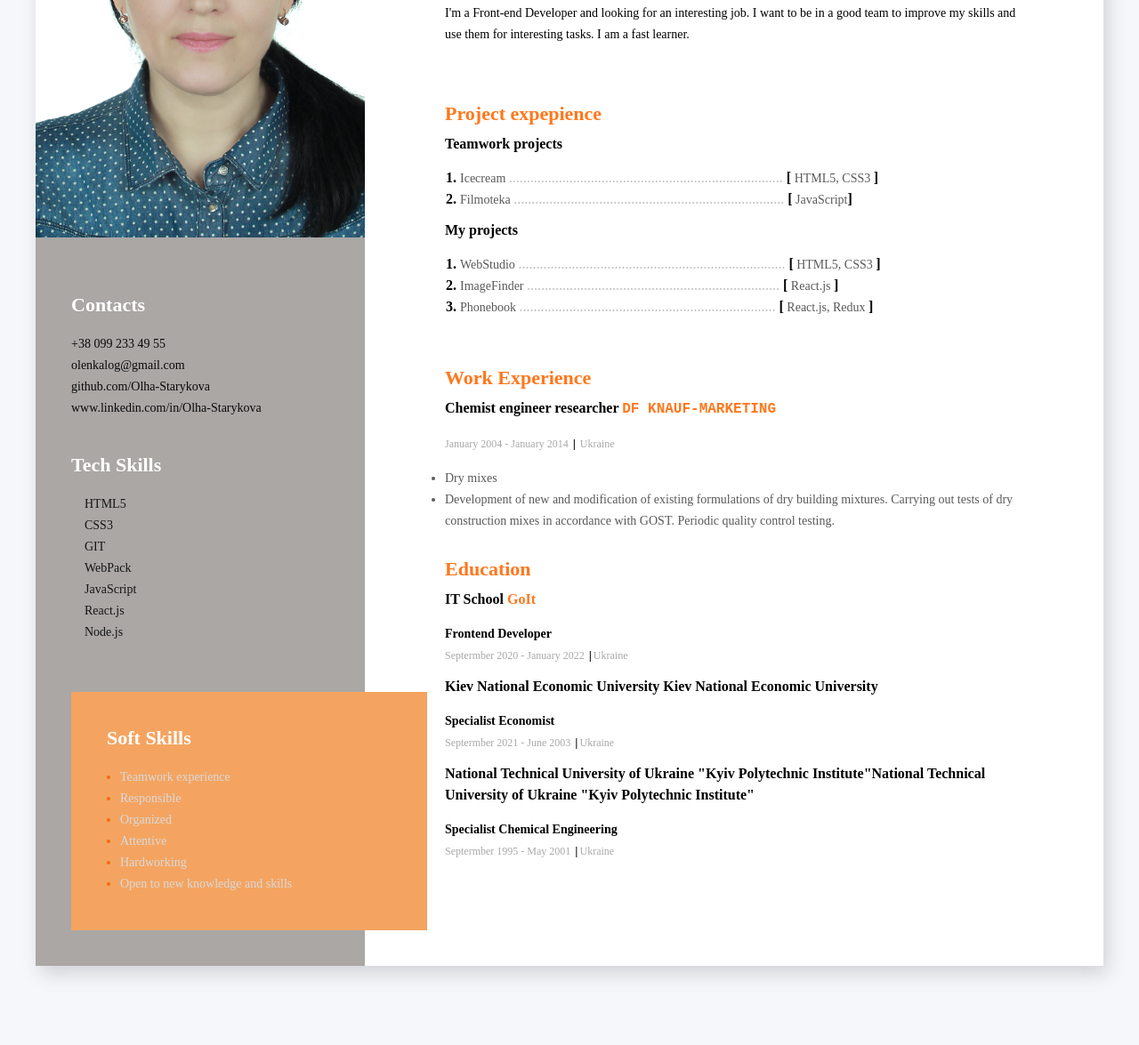
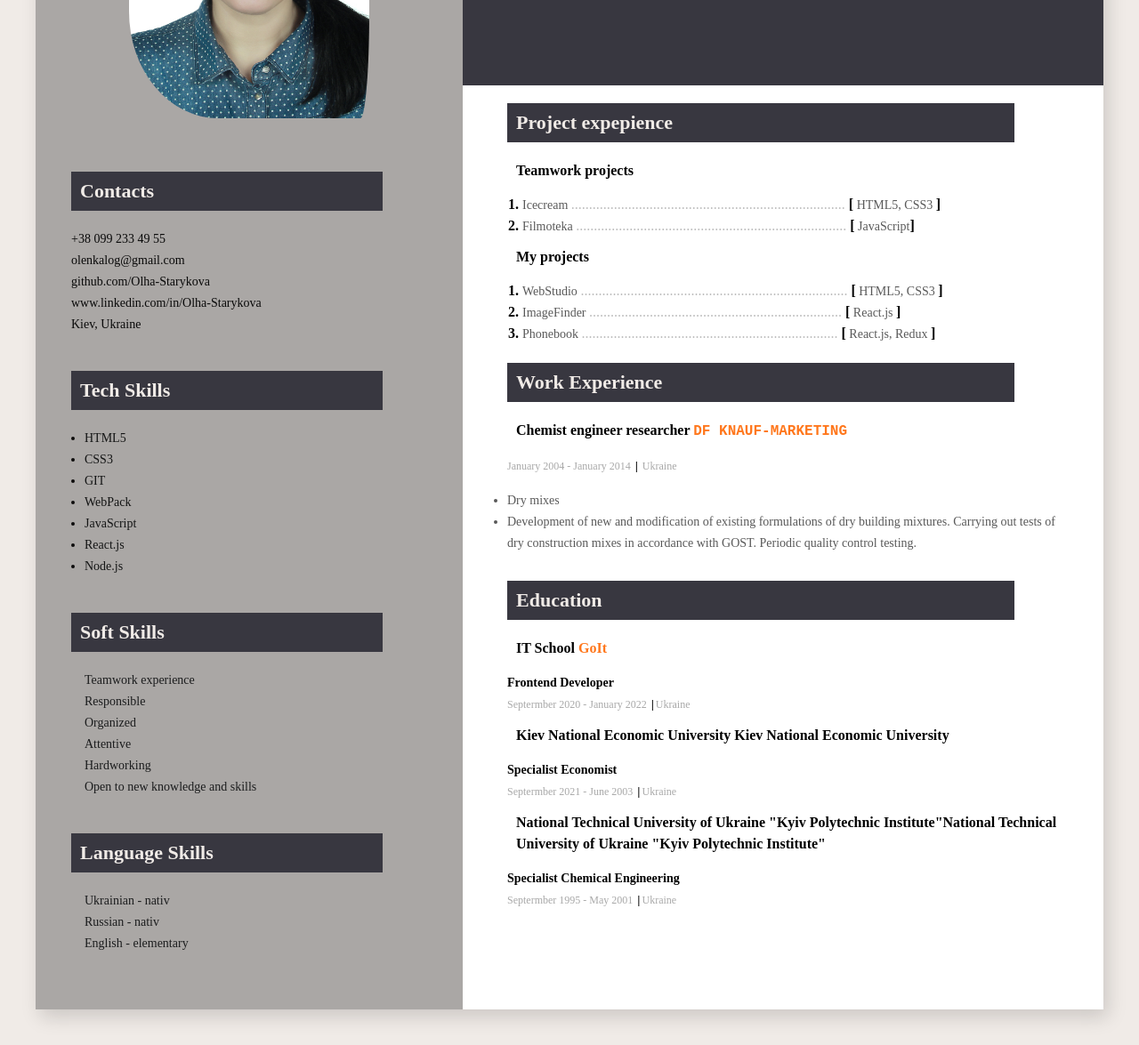
Before and after one commit to Olha-Starykova/resume, a plain HTML site: page index.html in a window 1280 px wide. Shown: the part 307-1482 px from the top of the page at 89% size. Before the commit the page ends 1433 px from the top, so only its background shows below. Drawn offline with Linux system fonts and the light colour scheme.

Commit message:
Initial commit
To fonts

```diff
--- a/css/styles.css
+++ b/css/styles.css
@@ -4,19 +4,23 @@
   box-sizing: border-box;
 }
 .sidebar {
-  background-color: #aaa7a5;
-  width: 370px;
+  background-color: #aaa7a5;;
+  /* width: 370px; */
   padding-top: 40px;
   padding-bottom: 40px;
 }
 
+
 .my-foto {
-  width: 370px;
+width: 270px;
+border-radius: 10px 100px / 120px;
+display: block;
+margin: auto;
 }
 
 
 body {
-  background: #f5f7fa;
+  background: #f0ebe7;
   padding-top: 40px;
   padding-bottom: 40px;
   padding-right: 20px;
@@ -34,9 +38,9 @@ body {
 
 
 .about-me-conteiner {
-  padding-left: 90px;
-  padding-right: 90px;
-  padding-top: 110px;
+  /* padding-left: 90px;
+  padding-right: 90px; */
+  /* padding-top: 10px; */
   padding-bottom: 110px;
 }
 
@@ -90,9 +94,18 @@ body {
   margin-top: 40px;
 }
 
+/* .Tech-skills-iten {
+
+  color: #f86909;
+  font-size: 14px;
+  font-weight: 400;
+  line-height: 24px;
+} */
+
 .Tech-skills-iten {
+  color: #0d0c0c;
   margin-left: 15px;
-  color: #f86909;
+  font-family: Montserrat;
   font-size: 14px;
   font-weight: 400;
   line-height: 24px;
@@ -103,10 +116,12 @@ body {
 }
 
 .Soft-skills-conteine {
-  margin-left: 40px;
-  margin-right: 40px;
-  margin-top: 55px;
-}
+    margin-left: 40px;
+    margin-right: 40px;
+    margin-top: 55px;
+      width: 400px;
+      margin-top: 40px;
+    }
 
 .Soft-skills-titls {
   font-size: 22px;
@@ -125,16 +140,36 @@ body {
 }
 
 .Soft-skills-text {
-  color: #d8dadd;
+  color: #1c1d1e;
+}
+
+.Language-skills-conteine{
+      margin-left: 40px;
+        margin-right: 40px;
+        margin-top: 55px;
+        width: 400px;
+        margin-top: 40px;
+}
+
+.Language-skills-iten{
+    margin-left: 15px;
+      color: #f86909;
+      font-size: 14px;
+      font-weight: 400;
+      line-height: 24px;
 }
 
 .profession {
+  text-align: center;
+  color: #f0ebe7;
   font-size: 14px;
   font-weight: 700;
   line-height: 24px;
-  margin-bottom: 23px;
 }
 .name {
+  text-align: center;
+  text-transform: uppercase;
+  color: #f0ebe7;
   font-size: 45px;
   font-weight: 700;
   line-height: 89px;
@@ -148,15 +183,21 @@ body {
 }
 
 .info-conteiner {
-  margin-bottom: 65px;
+  padding-bottom: 200px;
+  padding-top: 50px;
+  background-color: #383740;
 }
 
 .about-me-title {
   font-size: 22px;
   font-weight: 700;
   line-height: 24px;
-  margin-bottom: 10px;
-  color: #ff771c;
+  margin-bottom: 20px;
+  margin-top: 20px;
+  margin-right: 50px;
+  color: #f0ebe7;
+  background-color: #383740;
+  padding: 10px;
 }
 
 .projects-link {
@@ -185,7 +226,8 @@ body {
 }
 
 .projects-container {
-  margin-bottom: 55px;
+  padding-left: 50px;
+  padding-right: 50px;
 }
 .profession-title {
   font-size: 16px;
@@ -193,6 +235,7 @@ body {
   line-height: 24px;
   margin-top: 10px;
   margin-bottom: 15px;
+  margin-left: 10px;
 }
 
 .profession-company {
@@ -234,31 +277,9 @@ body {
   color: rgb(70, 112, 93);
 }
 
-.Soft-skills-conteine {
-  background: sandybrown;
-  width: 400px;
-
-    padding-left: 40px;
-    padding-top: 40px;
-    padding-right: 40px;
-    padding-bottom: 40px;
-
-/*padding: 40px;
-  box-sizing: border-box;
-  margin-top: 40px; */
-}
-
 .Tech-skills-tyter {
   font-size: 30px;
-  font-weight: 400px;
-}
-
-.Tech-skills-iten {
-  color: #ffffff;
-  font-family: Montserrat;
-  font-size: 14px;
   font-weight: 400;
-  line-height: 24px;
 }
 
 .mein-conteiner {
--- a/index.html
+++ b/index.html
@@ -1,147 +1,226 @@
 <!DOCTYPE html>
 <html lang="en">
   <head>
-    <meta charset="UTF-8">
-    <meta http-equiv="X-UA-Compatible" content="IE=edge">
-    <meta name="viewport" content="width=device-width, initial-scale=1.0">
+    <meta charset="UTF-8" />
+    <meta http-equiv="X-UA-Compatible" content="IE=edge" />
+    <meta name="viewport" content="width=device-width, initial-scale=1.0" />
     <title>Document</title>
 
     <link rel="stylesheet" href="./css/styles.css" />
   </head>
   <body>
-
-<!--main conteiner-->
     <div class="wrapper">
-
       <aside class="sidebar">
-        <img class="my-foto" src="./images/FotoOlha.jpg" alt="my photo">
-
-
-        <!--Contacts conteiner-->
+        <img class="my-foto" src="./images/FotoOlha.jpg" alt="my photo" />
         <div class="Contacts-conteiner">
-            <h3 class="Contacts-title">Contacts</h3>
+          <h3 class="about-me-title">Contacts</h3>
           <nav>
             <ul class="style-type">
-    <li> <a class="Contacts-link" href="tel:380992334955"> +38 099 233 49 55</a></li>
-    <li><a class="Contacts-link" href="mailto:olenkalog@gmail.com">olenkalog@gmail.com </a></li>
-    <li><a class="Contacts-link" href="https://github.com/Olha-Starykova?tab=repositories">github.com/Olha-Starykova</a></li>
-    <li><a class="Contacts-link" href="www.linkedin.com/in/Olha-Starykova">www.linkedin.com/in/Olha-Starykova</a></li>
+              <li>
+                <a class="Contacts-link" href="tel:380992334955">
+                  +38 099 233 49 55</a
+                >
+              </li>
+              <li>
+                <a class="Contacts-link" href="mailto:olenkalog@gmail.com"
+                  >olenkalog@gmail.com
+                </a>
+              </li>
+              <li>
+                <a
+                  class="Contacts-link"
+                  href="https://github.com/Olha-Starykova?tab=repositories"
+                  >github.com/Olha-Starykova</a
+                >
+              </li>
+              <li>
+                <a
+                  class="Contacts-link"
+                  href="www.linkedin.com/in/Olha-Starykova"
+                  >www.linkedin.com/in/Olha-Starykova</a
+                >
+              </li>
+              <li class="Contacts-link"><span>Kiev, Ukraine</span></li>
             </ul>
           </nav>
         </div>
 
-        <!--Tech skills conteiner -->
         <div class="Tech-skills-conteiner">
-            <h3 class="Tech-skills-title"> Tech Skills</h3>
-            <ul class="style-type">
-                <li class="Tech-skills-iten"><span class="Tech-skills-text">HTML5</span></li>
-                <li class="Tech-skills-iten"><span class="Tech-skills-text">CSS3</span> </li>
-                <li class="Tech-skills-iten"><span class="Tech-skills-text">GIT</span></li>
-                <li class="Tech-skills-iten"><span class="Tech-skills-text">WebPack</span></li>
-                <li class="Tech-skills-iten"><span class="Tech-skills-text">JavaScript</span></li>
-                <li class="Tech-skills-iten"><span class="Tech-skills-text">React.js</span></li>
-                <li class="Tech-skills-iten"><span class="Tech-skills-text">Node.js</span></li>
+          <h3 class="about-me-title">Tech Skills</h3>
+          <ul>
+            <li class="Tech-skills-iten">
+              <span class="Tech-skills-text">HTML5</span>
+            </li>
+            <li class="Tech-skills-iten">
+              <span class="Tech-skills-text">CSS3</span>
+            </li>
+            <li class="Tech-skills-iten">
+              <span class="Tech-skills-text">GIT</span>
+            </li>
+            <li class="Tech-skills-iten">
+              <span class="Tech-skills-text">WebPack</span>
+            </li>
+            <li class="Tech-skills-iten">
+              <span class="Tech-skills-text">JavaScript</span>
+            </li>
+            <li class="Tech-skills-iten">
+              <span class="Tech-skills-text">React.js</span>
+            </li>
+            <li class="Tech-skills-iten">
+              <span class="Tech-skills-text">Node.js</span>
+            </li>
           </ul>
         </div>
 
-        <!--Soft skills conteiner -->
         <div class="Soft-skills-conteine">
-            <h3 class="Soft-skills-titls"> Soft Skills</h3>
-            <ul>
-                <li class="Soft-skills-iten"> <span class="Soft-skills-text">Teamwork experience</span></li>
-                <li class="Soft-skills-iten"> <span class="Soft-skills-text"> Responsible </span> </li>
-                <li class="Soft-skills-iten"> <span class="Soft-skills-text">Organized</span></li>
-                <li class="Soft-skills-iten"> <span class="Soft-skills-text">Attentive</span></li>
-                <li class="Soft-skills-iten"> <span class="Soft-skills-text">Hardworking</span></li>
-                <li class="Soft-skills-iten"> <span class="Soft-skills-text">Open to new knowledge and skills</span>
+          <h3 class="about-me-title">Soft Skills</h3>
+          <ul class="style-type">
+            <li class="Soft-skills-iten">
+              <span class="Soft-skills-text">Teamwork experience</span>
+            </li>
+            <li class="Soft-skills-iten">
+              <span class="Soft-skills-text"> Responsible </span>
+            </li>
+            <li class="Soft-skills-iten">
+              <span class="Soft-skills-text">Organized</span>
+            </li>
+            <li class="Soft-skills-iten">
+              <span class="Soft-skills-text">Attentive</span>
+            </li>
+            <li class="Soft-skills-iten">
+              <span class="Soft-skills-text">Hardworking</span>
+            </li>
+            <li class="Soft-skills-iten">
+              <span class="Soft-skills-text"
+                >Open to new knowledge and skills</span
+              >
+            </li>
+          </ul>
+        </div>
+
+        <div class="Language-skills-conteine">
+          <h3 class="about-me-title">Language Skills</h3>
+          <ul class="style-type">
+            <li class="Language-skills-iten">
+              <span class="Soft-skills-text">Ukrainian - nativ</span>
+            </li>
+            <li class="Soft-skills-iten">
+              <span class="Soft-skills-text"> Russian - nativ </span>
+            </li>
+            <li class="Soft-skills-iten">
+              <span class="Soft-skills-text">English - elementary</span>
             </li>
           </ul>
         </div>
       </aside>
 
-    <!--about me conteiner-->
       <div class="about-me-conteiner">
-        <!--about me main info-->
         <div class="info-conteiner">
-            <h2 class="profession">FRONT-END (REACT) DEVELOPER</h2>
           <h1 class="name">Olha Starykova</h1>
-
-            <p class="description">I'm a Front-end Developer and looking for an interesting job. I want to be in a good
-                team to improve my skills and use
-                them for interesting tasks. I am a fast learner.</p>
+          <h2 class="profession">Front-end Developer</h2>
         </div>
 
-        <!--projects container-->
-        <div class="projects-container">
-            <h3 class="about-me-title"> Project expepience</h3>
-            <h3 class="profession-title"> Teamwork projects</h3>
+        <section class="projects-container">
+          <h3 class="about-me-title">Project expepience</h3>
+          <h3 class="profession-title">Teamwork projects</h3>
           <ol>
             <li class="projects-iten">
-                    <a class="projects-link" href="https://viktor-v72.github.io/new-project-blended_1/">
+              <a
+                class="projects-link"
+                href="https://viktor-v72.github.io/new-project-blended_1/"
+              >
                 Icecream
               </a>
+              <span class="dots"
+                >.............................................................................</span
+              >
               <span
-                        class="dots">.............................................................................</span>
-                    <span><b>[</b><span class="tech-name"> HTML5, CSS3 </span><b>]</b></span>
+                ><b>[</b><span class="tech-name"> HTML5, CSS3 </span
+                ><b>]</b></span
+              >
             </li>
             <li class="projects-iten">
-                    <a class="projects-link" href="https://viktor-v72.github.io/JS-group-project/">
+              <a
+                class="projects-link"
+                href="https://viktor-v72.github.io/JS-group-project/"
+              >
                 Filmoteka
               </a>
+              <span class="dots"
+                >............................................................................</span
+              >
               <span
-                        class="dots">............................................................................</span>
-                    <span><b>[</b><span class="tech-name"> JavaScript</span><b>]</b></span>
+                ><b>[</b><span class="tech-name"> JavaScript</span
+                ><b>]</b></span
+              >
             </li>
           </ol>
           <h3 class="profession-title">My projects</h3>
           <ol>
             <li class="projects-iten">
-                    <a class="projects-link" href="https://olha-starykova.github.io/goit-markup-hw-08/">
+              <a
+                class="projects-link"
+                href="https://olha-starykova.github.io/goit-markup-hw-08/"
+              >
                 WebStudio
               </a>
+              <span class="dots"
+                >...........................................................................</span
+              >
               <span
-                        class="dots">...........................................................................</span>
-                    <span><b>[</b><span class="tech-name"> HTML5, CSS3 </span><b>]</b></span>
+                ><b>[</b><span class="tech-name"> HTML5, CSS3 </span
+                ><b>]</b></span
+              >
             </li>
             <li class="projects-iten">
-                    <a class="projects-link" href="https://olha-starykova.github.io/goit-react-hw-03-image-finder/">
+              <a
+                class="projects-link"
+                href="https://olha-starykova.github.io/goit-react-hw-03-image-finder/"
+              >
                 ImageFinder
               </a>
-                    <span class="dots">.......................................................................</span>
-                    <span><b>[</b><span class="tech-name"> React.js </span><b>]</b></span>
+              <span class="dots"
+                >.......................................................................</span
+              >
+              <span
+                ><b>[</b><span class="tech-name"> React.js </span><b>]</b></span
+              >
             </li>
             <li class="projects-iten">
-                    <a class="projects-link" href="https://olha-starykova.github.io/goit-react-hw-09-phonebook/">
+              <a
+                class="projects-link"
+                href="https://olha-starykova.github.io/goit-react-hw-09-phonebook/"
+              >
                 Phonebook
               </a>
-                    <span class="dots">........................................................................</span>
-                    <span><b>[</b><span class="tech-name"> React.js, Redux </span><b>]</b></span>
+              <span class="dots"
+                >........................................................................</span
+              >
+              <span
+                ><b>[</b><span class="tech-name"> React.js, Redux </span
+                ><b>]</b></span
+              >
             </li>
           </ol>
 
-        </div>
-
-        <!--Work Experience-->
-        <div>
           <h3 class="about-me-title">Work Experience</h3>
 
-            <!--compani 1-->
           <div>
-                <h4 class="profession-title">Chemist engineer researcher
+            <h4 class="profession-title">
+              Chemist engineer researcher
               <samp class="profession-company">DF KNAUF-MARKETING</samp>
             </h4>
             <span class="rofession-time">
-                    January 2004 - January 2014 <samp class="rofession-divider">|</samp> Ukraine
+              January 2004 - January 2014
+              <samp class="rofession-divider">|</samp> Ukraine
             </span>
 
             <ul class="profession-quties">
+              <li class="pofession-quties-iten">Dry mixes</li>
               <li class="pofession-quties-iten">
-                        Dry mixes
-                    </li>
-                    <li class="pofession-quties-iten">
-                        Development of new and modification of existing formulations of dry building mixtures. Carrying
-                        out tests of dry
-                        construction mixes in accordance with GOST. Periodic quality control testing.
+                Development of new and modification of existing formulations of
+                dry building mixtures. Carrying out tests of dry construction
+                mixes in accordance with GOST. Periodic quality control testing.
               </li>
             </ul>
           </div>
@@ -149,33 +228,38 @@
           <!--Education-->
           <div>
             <h3 class="about-me-title">Education</h3>
-                <h4 class="profession-title">IT School <span class="profession-company">GoIt</span>
+            <h4 class="profession-title">
+              IT School <span class="profession-company">GoIt</span>
             </h4>
             <h4><span class="dz">Frontend Developer</span></h4>
-                <span class="rofession-time">Septermber 2020 - January 2022 <samp
-                        class="rofession-divider">|</samp>Ukraine </span>
+            <span class="rofession-time"
+              >Septermber 2020 - January 2022
+              <samp class="rofession-divider">|</samp>Ukraine
+            </span>
 
-                <h4 class="profession-title"> Kiev National Economic University Kiev National Economic University <span
-                        class="profession-company"></span>
+            <h4 class="profession-title">
+              Kiev National Economic University Kiev National Economic
+              University <span class="profession-company"></span>
             </h4>
             <h4><span class="dz">Specialist Economist</span></h4>
-                <span class="rofession-time">Septermber 2021 - June 2003 <samp class="rofession-divider">|</samp>Ukraine
+            <span class="rofession-time"
+              >Septermber 2021 - June 2003
+              <samp class="rofession-divider">|</samp>Ukraine
             </span>
 
-                <h4 class="profession-title"> National Technical University of Ukraine "Kyiv Polytechnic
+            <h4 class="profession-title">
+              National Technical University of Ukraine "Kyiv Polytechnic
               Institute"National Technical University of Ukraine "Kyiv
               Polytechnic Institute"<span class="profession-company"></span>
             </h4>
             <h4><span class="dz">Specialist Chemical Engineering</span></h4>
-                <span class="rofession-time">Septermber 1995 - May 2001 <samp class="rofession-divider">|</samp>Ukraine
+            <span class="rofession-time"
+              >Septermber 1995 - May 2001
+              <samp class="rofession-divider">|</samp>Ukraine
             </span>
-
           </div>
-
-        </div>
-
+        </section>
       </div>
     </div>
-
   </body>
 </html>
```
Lines whose indentation alone changed are shown as unchanged.
